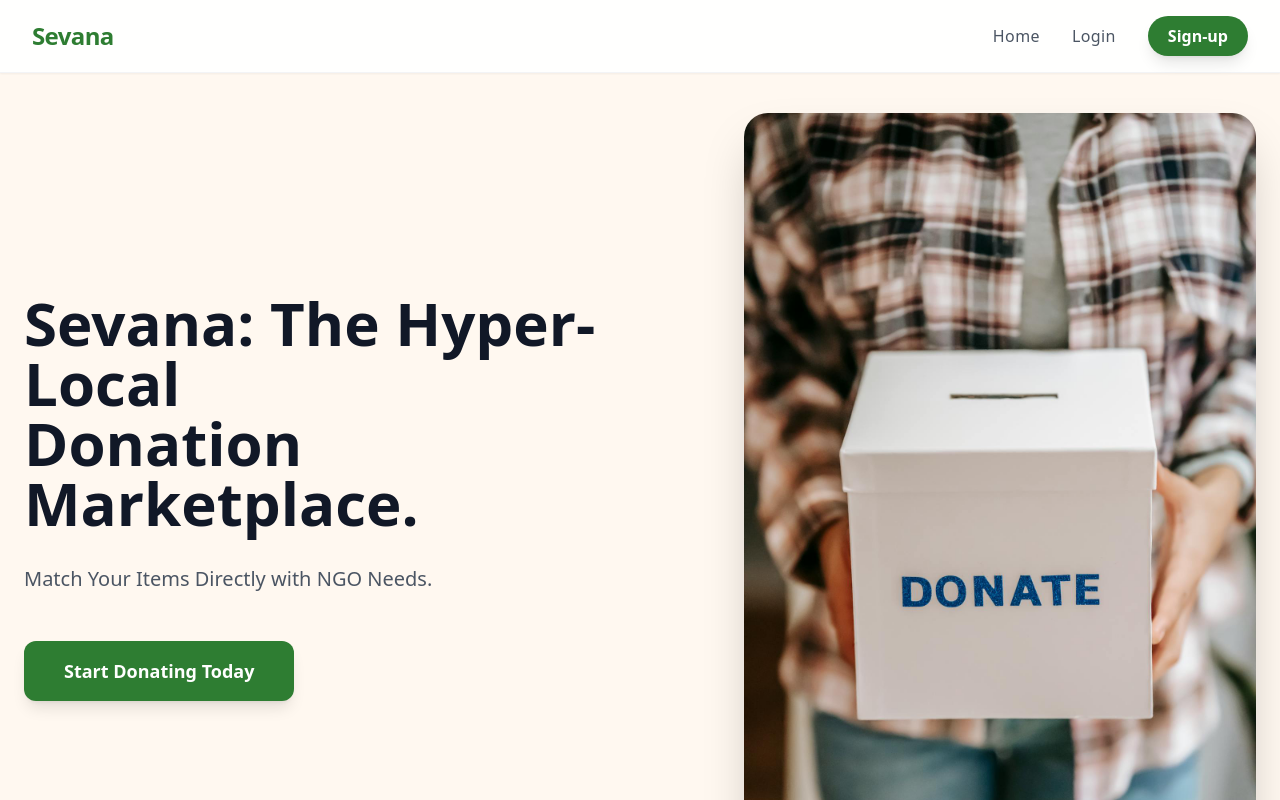
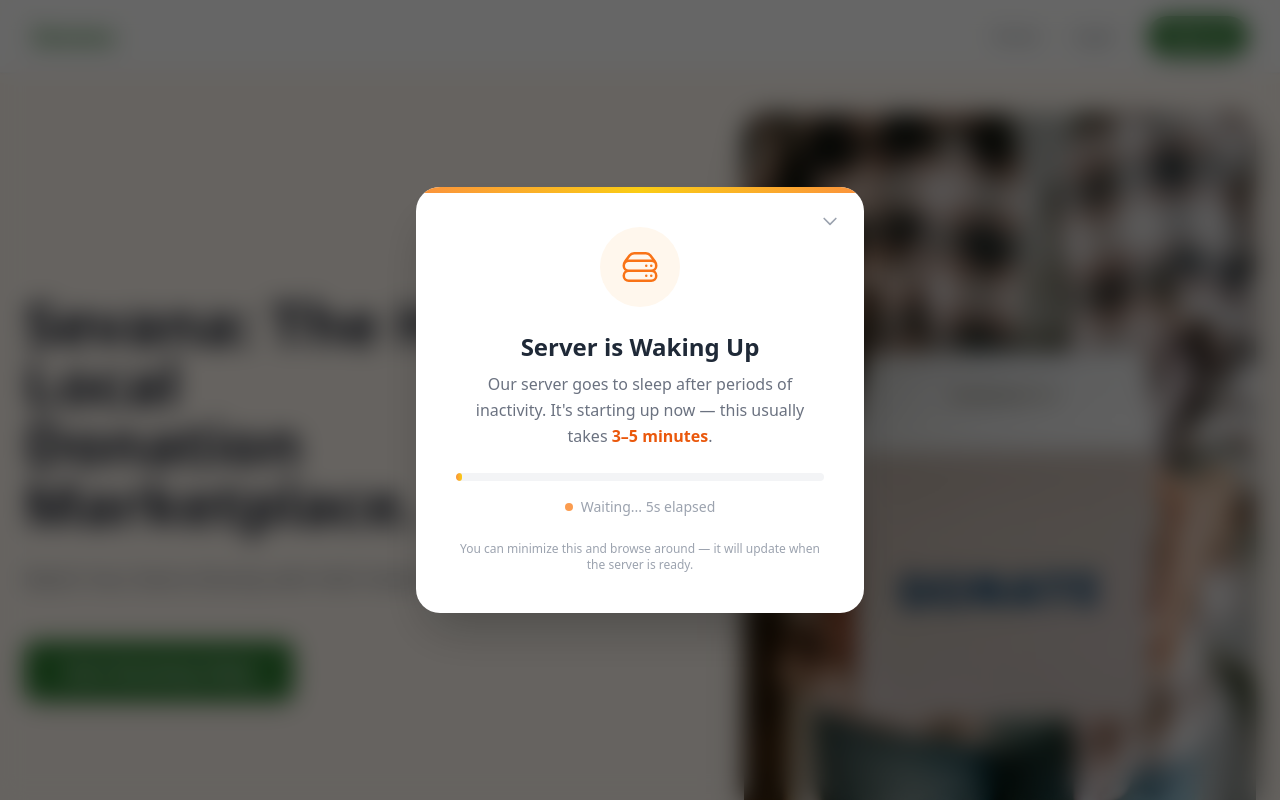
Before and after one commit to albinpshaji/SRP-frontend, a React (Vite) app: page / in a window 1280 px wide. Shown: the top 800 px of the page. Built offline with nearby package versions, Linux system fonts and the light colour scheme; no server answers.

Commit message:
added server wake up loading page

```diff
--- a/src/App.jsx
+++ b/src/App.jsx
@@ -24,6 +24,7 @@ import Needs from './pages/shared/Needs';
 import UploadNeed from './pages/shared/UploadNeed';
 import Feedback from './pages/admin/Feedback';
 import CompleteProfile from './pages/shared/CompleteProfile';
+import ServerWakeUp from './components/common/ServerWakeUp';
 
 const router = createBrowserRouter([
   {
@@ -67,7 +68,9 @@ function App() {
   return (
     <GoogleOAuthProvider clientId={GOOGLE_CLIENT_ID}>
       <ToastProvider>
-        <RouterProvider router={router} />
+        <ServerWakeUp>
+          <RouterProvider router={router} />
+        </ServerWakeUp>
       </ToastProvider>
     </GoogleOAuthProvider>
   );
--- /dev/null
+++ b/src/components/common/ServerWakeUp.jsx
@@ -0,0 +1,146 @@
+import { useState, useEffect, useRef } from 'react';
+import axios from 'axios';
+
+const api_url = import.meta.env.VITE_API_BASE_URL || 'http://localhost:8080';
+
+export default function ServerWakeUp({ children }) {
+    const [serverStatus, setServerStatus] = useState('checking'); // 'checking' | 'sleeping' | 'awake'
+    const [minimized, setMinimized] = useState(false);
+    const [elapsedSeconds, setElapsedSeconds] = useState(0);
+    const timerRef = useRef(null);
+    const elapsedRef = useRef(null);
+
+    const checkHealth = async () => {
+        try {
+            await axios.get(`${api_url}/health`, { timeout: 8000 });
+            setServerStatus('awake');
+            if (timerRef.current) clearInterval(timerRef.current);
+            if (elapsedRef.current) clearInterval(elapsedRef.current);
+        } catch {
+            setServerStatus('sleeping');
+        }
+    };
+
+    useEffect(() => {
+        checkHealth();
+
+        // Retry every 10 seconds
+        timerRef.current = setInterval(checkHealth, 10000);
+
+        // Elapsed time counter
+        elapsedRef.current = setInterval(() => {
+            setElapsedSeconds(prev => prev + 1);
+        }, 1000);
+
+        return () => {
+            if (timerRef.current) clearInterval(timerRef.current);
+            if (elapsedRef.current) clearInterval(elapsedRef.current);
+        };
+    }, []);
+
+    const formatTime = (s) => {
+        const mins = Math.floor(s / 60);
+        const secs = s % 60;
+        return mins > 0 ? `${mins}m ${secs}s` : `${secs}s`;
+    };
+
+    // Server is awake or still doing initial check — render children normally
+    if (serverStatus === 'awake') return children;
+    if (serverStatus === 'checking') {
+        return (
+            <>
+                {children}
+                {/* Subtle loading bar at top while checking */}
+                <div className="fixed top-0 left-0 right-0 z-[99999] h-1 bg-gradient-to-r from-green-400 via-green-600 to-green-400 animate-pulse" />
+            </>
+        );
+    }
+
+    // Server is sleeping — show overlay or minimized widget
+    if (minimized) {
+        return (
+            <>
+                {children}
+                {/* Minimized widget — bottom-right corner */}
+                <div
+                    onClick={() => setMinimized(false)}
+                    className="fixed bottom-6 right-6 z-[99999] cursor-pointer group"
+                >
+                    <div className="bg-white/95 backdrop-blur-xl border border-orange-200 shadow-2xl rounded-2xl px-5 py-4 flex items-center gap-4 transition-all hover:shadow-orange-200/50 hover:scale-[1.02] active:scale-95 max-w-xs">
+                        {/* Pulsing dot */}
+                        <div className="relative shrink-0">
+                            <div className="w-3 h-3 bg-orange-500 rounded-full" />
+                            <div className="absolute inset-0 w-3 h-3 bg-orange-400 rounded-full animate-ping" />
+                        </div>
+                        <div className="min-w-0">
+                            <p className="text-sm font-bold text-gray-800 truncate">Server waking up...</p>
+                            <p className="text-xs text-gray-500">{formatTime(elapsedSeconds)} elapsed</p>
+                        </div>
+                        <svg className="w-4 h-4 text-gray-400 shrink-0 group-hover:text-gray-600 transition-colors" fill="none" viewBox="0 0 24 24" stroke="currentColor" strokeWidth={2}>
+                            <path strokeLinecap="round" strokeLinejoin="round" d="M4 8V4m0 0h4M4 4l5 5m11-1V4m0 0h-4m4 0l-5 5M4 16v4m0 0h4m-4 0l5-5m11 5l-5-5m5 5v-4m0 4h-4" />
+                        </svg>
+                    </div>
+                </div>
+            </>
+        );
+    }
+
+    // Full overlay
+    return (
+        <>
+            {children}
+            <div className="fixed inset-0 z-[99999] bg-black/60 backdrop-blur-md flex items-center justify-center p-4">
+                <div className="bg-white rounded-3xl shadow-2xl max-w-md w-full p-8 md:p-10 text-center relative overflow-hidden">
+
+                    {/* Decorative gradient top */}
+                    <div className="absolute top-0 left-0 right-0 h-1.5 bg-gradient-to-r from-orange-400 via-yellow-400 to-orange-400" />
+
+                    {/* Minimize button */}
+                    <button
+                        onClick={() => setMinimized(true)}
+                        className="absolute top-4 right-4 p-2 text-gray-400 hover:text-gray-600 hover:bg-gray-100 rounded-xl transition-all"
+                        title="Minimize"
+                    >
+                        <svg className="w-5 h-5" fill="none" viewBox="0 0 24 24" stroke="currentColor" strokeWidth={2}>
+                            <path strokeLinecap="round" strokeLinejoin="round" d="M19 9l-7 7-7-7" />
+                        </svg>
+                    </button>
+
+                    {/* Animated server icon */}
+                    <div className="mx-auto mb-6 w-20 h-20 rounded-full bg-orange-50 flex items-center justify-center">
+                        <div className="relative">
+                            <svg className="w-10 h-10 text-orange-500" fill="none" viewBox="0 0 24 24" stroke="currentColor" strokeWidth={1.5}>
+                                <path strokeLinecap="round" strokeLinejoin="round" d="M5.25 14.25h13.5m-13.5 0a3 3 0 01-3-3m3 3a3 3 0 100 6h13.5a3 3 0 100-6m-16.5-3a3 3 0 013-3h13.5a3 3 0 013 3m-19.5 0a4.5 4.5 0 01.9-2.7L5.737 5.1a3.375 3.375 0 012.7-1.35h7.126c1.062 0 2.062.5 2.7 1.35l2.587 3.45a4.5 4.5 0 01.9 2.7m0 0a3 3 0 01-3 3m0 3h.008v.008h-.008v-.008zm0-6h.008v.008h-.008v-.008zm-3 6h.008v.008h-.008v-.008zm0-6h.008v.008h-.008v-.008z" />
+                            </svg>
+                            {/* Pulsing ring */}
+                            <div className="absolute -inset-2 rounded-full border-2 border-orange-300 animate-ping opacity-40" />
+                        </div>
+                    </div>
+
+                    <h2 className="text-2xl font-bold text-gray-800 mb-2">Server is Waking Up</h2>
+                    <p className="text-gray-500 mb-6 leading-relaxed">
+                        Our server goes to sleep after periods of inactivity. It's starting up now — this usually takes
+                        <span className="font-semibold text-orange-600"> 3–5 minutes</span>.
+                    </p>
+
+                    {/* Progress animation */}
+                    <div className="w-full h-2 bg-gray-100 rounded-full overflow-hidden mb-4">
+                        <div
+                            className="h-full bg-gradient-to-r from-orange-400 to-yellow-400 rounded-full transition-all duration-1000"
+                            style={{ width: `${Math.min((elapsedSeconds / 300) * 100, 95)}%` }}
+                        />
+                    </div>
+
+                    <div className="flex items-center justify-center gap-2 text-sm text-gray-400">
+                        <div className="w-2 h-2 bg-orange-400 rounded-full animate-pulse" />
+                        <span>Waiting... {formatTime(elapsedSeconds)} elapsed</span>
+                    </div>
+
+                    <p className="mt-6 text-xs text-gray-400">
+                        You can minimize this and browse around — it will update when the server is ready.
+                    </p>
+                </div>
+            </div>
+        </>
+    );
+}
```
